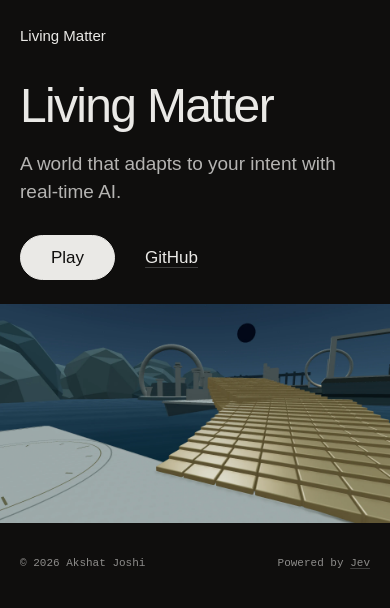
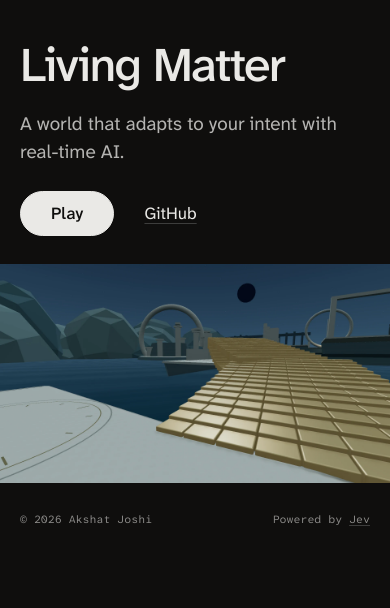
Before and after one commit to AKKI0511/living-matter, a Next.js app: page / in a window 390 px wide. Shown: the top 608 px of the page. Built offline with nearby package versions, Linux system fonts and the light colour scheme.

Commit message:
Add responsive gameplay preview to landing page and README

```diff
--- /dev/null
+++ b/src/app/GameplayPreview.tsx
@@ -0,0 +1,56 @@
+"use client";
+
+import Image from "next/image";
+import Link from "next/link";
+import { useEffect, useRef } from "react";
+
+const poster = "/images/living-matter-arrival-night.webp";
+
+export default function GameplayPreview() {
+  const videoRef = useRef<HTMLVideoElement>(null);
+
+  useEffect(() => {
+    const video = videoRef.current;
+    if (!video) return;
+    const motion = window.matchMedia("(prefers-reduced-motion: reduce)");
+    const connection = (navigator as Navigator & { connection?: EventTarget & { saveData?: boolean } }).connection;
+    let visible = false;
+    let failed = false;
+    const sync = () => {
+      if (motion.matches || connection?.saveData || failed) {
+        video.pause();
+        video.removeAttribute("src");
+        video.removeAttribute("data-playing");
+        video.load();
+        return;
+      }
+      if (visible && !document.hidden) {
+        if (!video.hasAttribute("src")) video.src = "/videos/living-matter-demo.mp4";
+        void video.play().catch(() => { video.removeAttribute("data-playing"); });
+      } else video.pause();
+    };
+    const playing = () => { video.setAttribute("data-playing", "true"); };
+    const error = () => { failed = true; sync(); };
+    const observer = new IntersectionObserver(([entry]) => { visible = entry.isIntersecting; sync(); });
+    observer.observe(video);
+    motion.addEventListener("change", sync);
+    connection?.addEventListener("change", sync);
+    document.addEventListener("visibilitychange", sync);
+    video.addEventListener("playing", playing);
+    video.addEventListener("error", error);
+    return () => {
+      observer.disconnect();
+      motion.removeEventListener("change", sync);
+      connection?.removeEventListener("change", sync);
+      document.removeEventListener("visibilitychange", sync);
+      video.removeEventListener("playing", playing);
+      video.removeEventListener("error", error);
+      video.pause();
+    };
+  }, []);
+
+  return <Link className="gameplay-preview" href="/play" prefetch={false} aria-label="Play Living Matter">
+    <Image src={poster} alt="Living matter weaving a rising turn among the flooded observatory’s terraces and ruins at night." width={1920} height={1080} priority unoptimized sizes="(max-width: 760px) 100vw, 1200px" />
+    <video ref={videoRef} poster={poster} width={1280} height={720} muted autoPlay loop playsInline preload="none" aria-hidden="true" />
+  </Link>;
+}
--- a/src/app/globals.css
+++ b/src/app/globals.css
@@ -17,15 +17,18 @@ button:disabled { cursor: wait; }
 .skip { position: fixed; z-index: 100; top: 8px; left: 12px; transform: translateY(-150%); background: var(--bg); padding: 10px; }
 .skip:focus { transform: none; }
 .home { width: min(1200px, calc(100% - 64px)); margin: auto; }
-.home-top { display: flex; justify-content: space-between; align-items: center; padding-top: 24px; font-size: 15px; }
-.home-intro { padding: 44px 0 24px; max-width: 680px; }
+.home-intro { padding: clamp(40px, 5vw, 72px) 0 32px; max-width: 680px; }
 h1 { font-weight: 500; letter-spacing: -.035em; text-wrap: balance; margin: 0 0 18px; line-height: 1.08; }
 .home h1 { font-size: clamp(48px, 7vw, 84px); }
 .home-intro p { font-size: 21px; line-height: 1.5; max-width: 540px; color: var(--secondary); text-wrap: pretty; margin: 0 0 28px; }
 .home nav { display: flex; align-items: center; gap: 30px; }
 .home nav a { min-height: 44px; display: inline-flex; align-items: center; }
 .poster { margin: 0; background: var(--raised); aspect-ratio: 16/9; overflow: hidden; }
-.poster img { width: 100%; height: auto; display: block; }
+.gameplay-preview { position: relative; display: block; width: 100%; height: 100%; }
+.gameplay-preview:focus-visible { outline-offset: -4px; }
+.gameplay-preview img, .gameplay-preview video { display: block; width: 100%; height: 100%; object-fit: cover; }
+.gameplay-preview video { position: absolute; inset: 0; opacity: 0; pointer-events: none; }
+.gameplay-preview video[data-playing] { opacity: 1; }
 .control-guide { padding: 18px 0 22px; margin: 0 0 24px; border-top: 1px solid var(--line); }
 .control-guide h2 { font-size: 18px; font-weight: 500; margin: 0 0 12px; }
 .control-guide dl { margin: 0; max-width: 420px; }
@@ -38,6 +41,7 @@ h1 { font-weight: 500; letter-spacing: -.035em; text-wrap: balance; margin: 0 0
 .compact h2 { font-size: 15px; margin-bottom: 8px; }
 .home footer { display: flex; align-items: center; gap: 8px; padding: 20px 0 32px; font: 13px/1.6 "Atkinson Hyperlegible Mono", monospace; color: var(--muted); }
 .home footer > span:last-child { margin-left: auto; padding: 12px 0; }
+.home footer a { display: inline-block; padding: 12px; margin: -12px; }
 .experience { position: fixed; inset: 0; overflow: hidden; background: #102d37; }
 .experience:fullscreen { width: 100%; height: 100%; }
 .world { position: absolute; inset: 0; touch-action: none; }
@@ -61,7 +65,7 @@ h1 { font-weight: 500; letter-spacing: -.035em; text-wrap: balance; margin: 0 0
 .preview-notice { position: absolute; z-index: 3; left: 50%; bottom: max(24px, env(safe-area-inset-bottom)); transform: translateX(-50%); display: flex; align-items: center; gap: 8px; max-width: calc(100% - 32px); padding: 0 4px 0 16px; border: 1px solid rgb(255 255 255 / .12); border-radius: 999px; background: rgb(23 23 22 / .8); color: var(--secondary); font-size: 13px; line-height: 1.3; }
 .preview-notice button { flex-shrink: 0; border: 0; padding: 0 12px; min-width: 44px; height: 44px; font-size: 12px; color: var(--muted); }
 .noscript { position: fixed; inset: 0; background: var(--bg); display: grid; place-items: center; }
-@media (max-width: 760px) { .home { width: calc(100% - 40px); } .home-intro { padding: 32px 0 24px; } .home-intro p { font-size: 19px; } .poster { margin: 0 -20px; } .menu { padding: 24px; } .home footer { flex-wrap: wrap; font-size: 11px; } }
+@media (max-width: 760px) { .home { width: calc(100% - 40px); } .home-intro { padding: 40px 0 28px; } .home-intro p { font-size: 19px; margin-bottom: 24px; } .poster { margin: 0 -20px; } .menu { padding: 24px; } .home footer { flex-wrap: wrap; font-size: 11px; padding: 16px 0 24px; } }
 @media (any-pointer: coarse) { .pause { display: block; } }
 @media (pointer: coarse) { .desktop { display: none; } .touch-copy { display: inline; } .keyboard-guide { display: none; } .finger-guide { display: block; } .preview-notice button { font-size: 20px; } }
 @media (any-pointer: coarse) {
@@ -84,3 +88,4 @@ h1 { font-weight: 500; letter-spacing: -.035em; text-wrap: balance; margin: 0 0
  .preview-notice { top: max(16px, env(safe-area-inset-top)); max-width: calc(100% - 310px); }
 }
 @media (prefers-reduced-motion: reduce) { *, *::before, *::after { animation-duration: .01ms !important; transition-duration: .01ms !important; scroll-behavior: auto !important; } }
+@media (prefers-reduced-motion: reduce) { .gameplay-preview video { display: none; } }
--- a/src/app/page.tsx
+++ b/src/app/page.tsx
@@ -1,14 +1,13 @@
 import Link from "next/link";
-import Image from "next/image";
 import HomeFocus from "./HomeFocus";
+import GameplayPreview from "./GameplayPreview";
 export default function Home() {
   return <main id="main" className="home">
     <HomeFocus />
-    <div className="home-top"><span>Living Matter</span></div>
     <div className="home-intro"><h1>Living Matter</h1><p>A world that adapts to your intent with real-time AI.</p>
       <nav aria-label="Start"><Link id="play-link" className="primary" href="/play" prefetch={false}>Play</Link><a href="https://github.com/AKKI0511/living-matter">GitHub</a></nav>
     </div>
-    <figure className="poster"><Image src="/images/living-matter-arrival-night.webp" alt="Living matter weaving a rising turn among the flooded observatory’s terraces and ruins at night." width={1920} height={1080} priority sizes="(max-width: 760px) 100vw, 1200px" /></figure>
+    <figure className="poster"><GameplayPreview /></figure>
     <footer><span>© 2026 Akshat Joshi</span><span>Powered by <a href="https://typesafe.ai">Jev</a></span></footer>
   </main>;
 }
```
Also changed, not shown: 2 other files (tests, documents, lock files or other folders).
